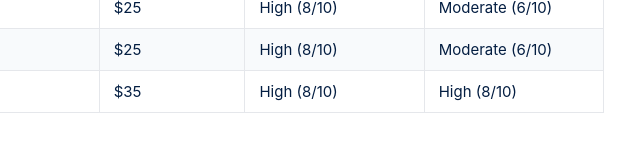
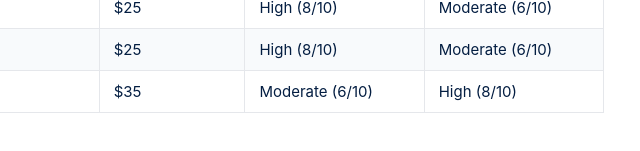
Before and after one commit to tjbz101/tjbz101.github.io, a plain HTML site: page index.html in a window 1280 px wide. Shown: the part 1285-1436 px from the top of the page, 640-1280 px from the left. Drawn offline with Linux system fonts and the light colour scheme.

Commit message:
Update index.html

```diff
--- a/index.html
+++ b/index.html
@@ -357,7 +357,7 @@ const strings = [
    {name:"Wilson Sensation",type:"Multifilament",available:"Yes",msrp:"$35",comfort:"Very High (9/10)",spin:"Moderate (6/10)",review:"Excellent multifilament string."},
   {name:"Wilson Shock Shield",type:"Synthetic Gut",available:"Yes",msrp:"$25",comfort:"High (8/10)",spin:"Moderate (6/10)",review:"Vibration-dampening tech."},
   {name:"Wilson Synthetic Gut",type:"Synthetic Gut",available:"Yes",msrp:"$25",comfort:"High (8/10)",spin:"Moderate (6/10)",review:"Crisp and durable everyday string."},
-  {name:"Yonex Poly Tour Soft",type:"Polyester",available:"Yes",msrp:"$35",comfort:"High (8/10)",spin:"High (8/10)",review:"Soft octagonal co-poly with strong spin, solid control, and extra comfort for easier power."}
+  {name:"Yonex Poly Tour Soft",type:"Polyester",available:"Yes",msrp:"$35",comfort:"Moderate (6/10)",spin:"High (8/10)",review:"Soft octagonal co-poly with strong spin, solid control, and extra comfort for easier power."}
 ];
 
 // Render tables
```
